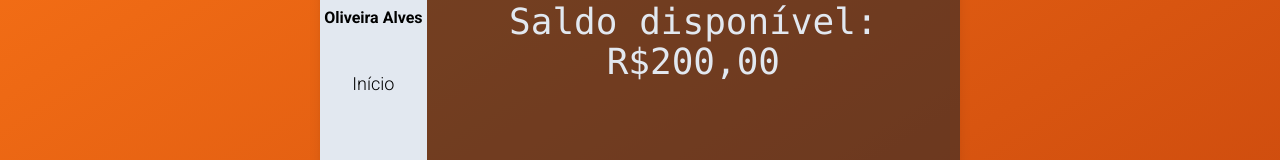
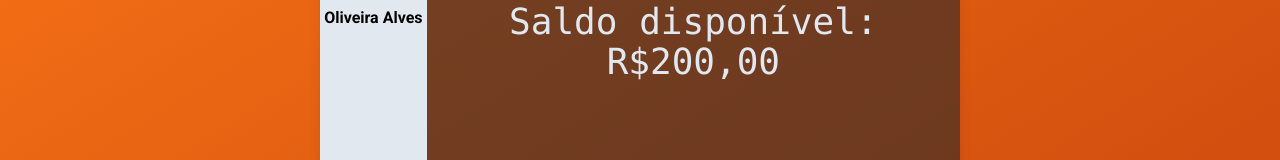
Before and after one commit to JohannesAlves/Bank-Study, a React (Vite) app in the folder web/: page / in a window 1280 px wide. Shown: the part 222-382 px from the top of the page. Built offline with nearby package versions, Linux system fonts and the light colour scheme.

Commit message:
chore:: add props in btns

```diff
--- a/web/src/components/atoms/buttonNav/index.tsx
+++ b/web/src/components/atoms/buttonNav/index.tsx
@@ -1,5 +1,9 @@
-function ButtonNav() {
-    return <button className="hover:bg-orange-500 rounded">Início</button>;
+type TButtonNavProps = {
+    btnText: string;
+};
+
+function ButtonNav({ btnText }: TButtonNavProps) {
+    return <button className="hover:bg-orange-500 rounded">{btnText}</button>;
 }
 
 export default ButtonNav;
```
